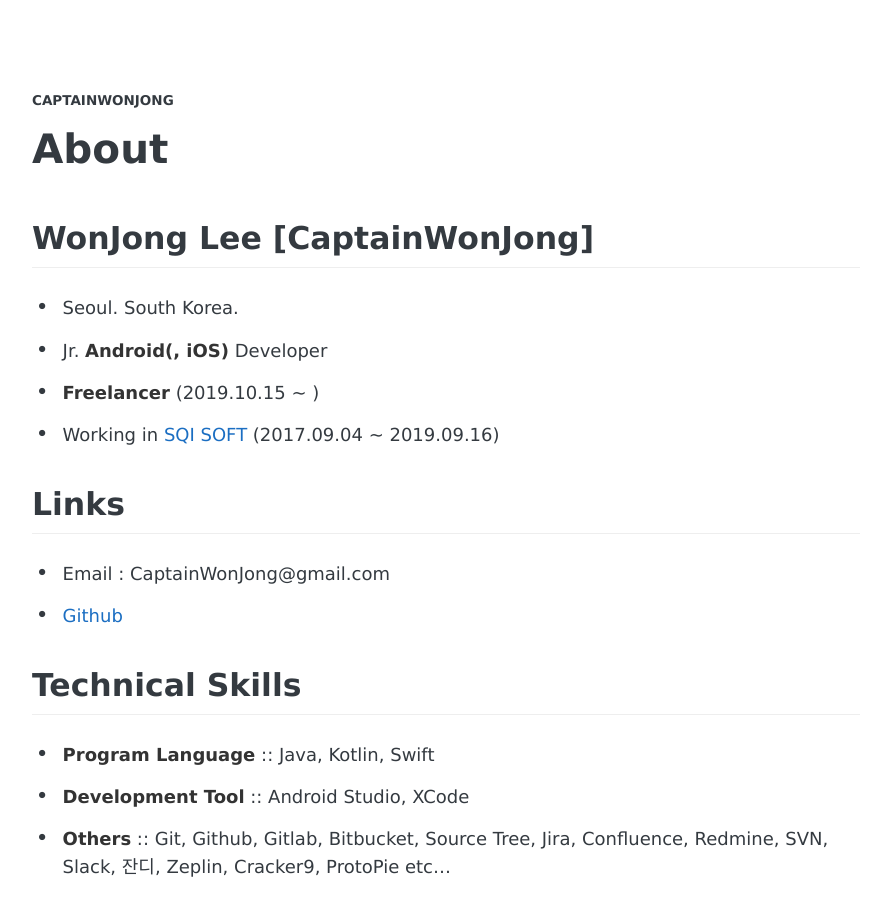
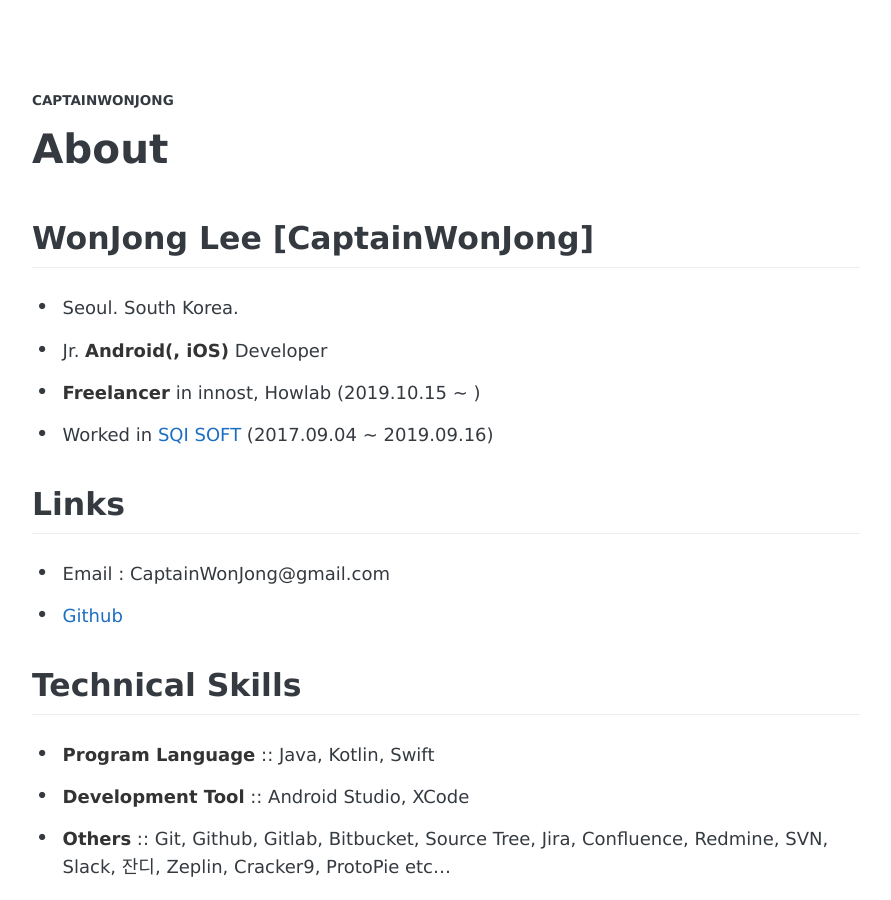
Before and after one commit to CaptainWonJong/CaptainWonJong.github.io, a Jekyll site: the page built from about.md, in a window 1280 px wide and 900 px high. Shown: the whole window, without its empty margins (194-1085 px from the left). Built offline with Jekyll 4.4.1, drawn with Linux system fonts in a browser that asks for light colours; some web fonts are replaced.

Commit message:
change aboutme

```diff
--- a/about.md
+++ b/about.md
@@ -6,8 +6,8 @@ permalink: /about/
 ## WonJong Lee [CaptainWonJong]
 - Seoul. South Korea.
 - Jr. **Android(, iOS)** Developer
-- **Freelancer** (2019.10.15 ~ )
-- Working in [SQI SOFT](http://www.sqisoft.com) (2017.09.04 ~ 2019.09.16)
+- **Freelancer** in innost, Howlab (2019.10.15 ~ )
+- Worked in [SQI SOFT](http://www.sqisoft.com) (2017.09.04 ~ 2019.09.16)
 
 ## Links
 - Email : CaptainWonJong@gmail.com
```
